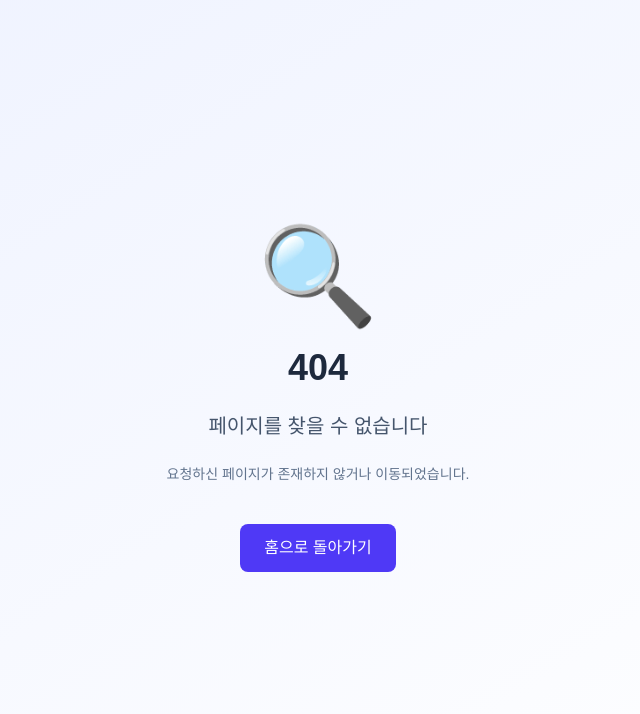
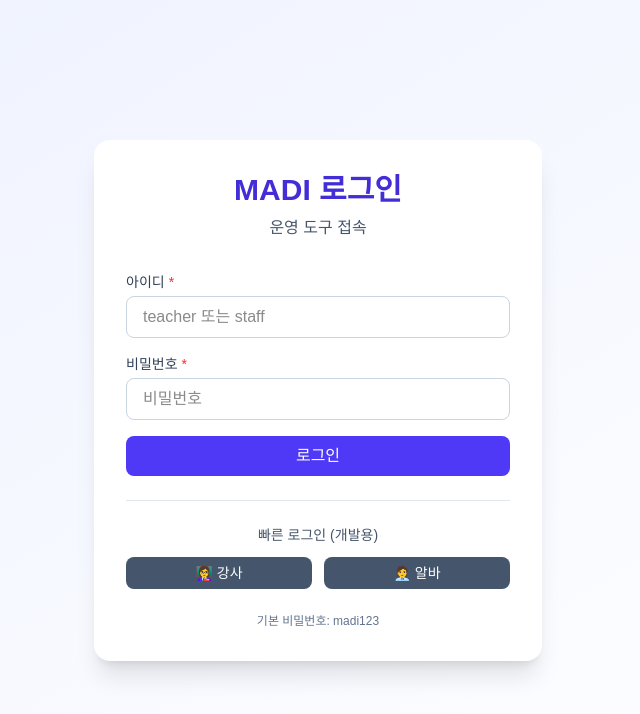
Before and after one commit to yeonhj0507/madi-dbms, a Next.js app: page /login in a window 1280 px wide. Before the commit this address had no page. Shown: the top 714 px of the page, without its empty margins (322-962 px from the left). Built offline with nearby package versions, Linux system fonts and the light colour scheme.

Commit message:
🔐 Phase 6: 인증 시스템 (자체 구현)
- 간단한 토큰 기반 인증
- 역할 기반 접근 제어 (teacher/staff)
- 로그인/로그아웃 API
- Middleware 보호
- 로그인 페이지

✓ Build 성공
✓ NextAuth 대신 자체 인증

```diff
--- /dev/null
+++ b/app/api/auth/login/route.ts
@@ -0,0 +1,29 @@
+import { authenticate, createToken } from '@/lib/auth';
+import { success, error } from '@/lib/api-response';
+import { cookies } from 'next/headers';
+
+export async function POST(req: Request) {
+  try {
+    const { username, password } = await req.json();
+
+    const user = authenticate(username, password);
+
+    if (!user) {
+      return error('아이디 또는 비밀번호가 올바르지 않습니다', 401);
+    }
+
+    const token = createToken(username, password);
+    const cookieStore = await cookies();
+
+    cookieStore.set('auth-token', token, {
+      httpOnly: true,
+      secure: process.env.NODE_ENV === 'production',
+      sameSite: 'lax',
+      maxAge: 60 * 60 * 24 * 7, // 7 days
+    });
+
+    return success({ user }, '로그인 성공');
+  } catch (err) {
+    return error('로그인 처리 중 오류가 발생했습니다', 500);
+  }
+}
--- /dev/null
+++ b/app/api/auth/logout/route.ts
@@ -0,0 +1,9 @@
+import { success } from '@/lib/api-response';
+import { cookies } from 'next/headers';
+
+export async function POST() {
+  const cookieStore = await cookies();
+  cookieStore.delete('auth-token');
+
+  return success(null, '로그아웃 성공');
+}
--- /dev/null
+++ b/app/api/auth/me/route.ts
@@ -0,0 +1,20 @@
+import { getUserByToken } from '@/lib/auth';
+import { success, unauthorized } from '@/lib/api-response';
+import { cookies } from 'next/headers';
+
+export async function GET() {
+  const cookieStore = await cookies();
+  const token = cookieStore.get('auth-token')?.value;
+
+  if (!token) {
+    return unauthorized();
+  }
+
+  const user = getUserByToken(token);
+
+  if (!user) {
+    return unauthorized();
+  }
+
+  return success({ user });
+}
--- /dev/null
+++ b/app/login/page.tsx
@@ -0,0 +1,114 @@
+"use client";
+
+import { useState } from "react";
+import { useRouter } from "next/navigation";
+import { Button } from "@/components/ui/Button";
+import { Input } from "@/components/ui/Input";
+
+export default function LoginPage() {
+  const router = useRouter();
+  const [username, setUsername] = useState("");
+  const [password, setPassword] = useState("");
+  const [error, setError] = useState("");
+  const [loading, setLoading] = useState(false);
+
+  const handleSubmit = async (e: React.FormEvent) => {
+    e.preventDefault();
+    setError("");
+    setLoading(true);
+
+    try {
+      const response = await fetch("/api/auth/login", {
+        method: "POST",
+        headers: { "Content-Type": "application/json" },
+        body: JSON.stringify({ username, password }),
+      });
+
+      const data = await response.json();
+
+      if (!data.ok) {
+        setError(data.error);
+      } else {
+        router.push("/");
+        router.refresh();
+      }
+    } catch (err) {
+      setError("로그인 중 오류가 발생했습니다");
+    } finally {
+      setLoading(false);
+    }
+  };
+
+  const quickLogin = (role: "teacher" | "staff") => {
+    setUsername(role);
+    setPassword("madi123");
+  };
+
+  return (
+    <div className="min-h-screen flex items-center justify-center bg-gradient-to-br from-indigo-50 to-white dark:from-slate-900 dark:to-slate-800 p-4">
+      <div className="bg-white dark:bg-slate-800 rounded-2xl shadow-xl p-8 max-w-md w-full">
+        <div className="text-center mb-8">
+          <h1 className="text-3xl font-bold text-indigo-700 dark:text-indigo-400 mb-2">
+            MADI 로그인
+          </h1>
+          <p className="text-slate-600 dark:text-slate-400">
+            운영 도구 접속
+          </p>
+        </div>
+
+        <form onSubmit={handleSubmit} className="space-y-4">
+          <Input
+            label="아이디"
+            type="text"
+            value={username}
+            onChange={(e) => setUsername(e.target.value)}
+            placeholder="teacher 또는 staff"
+            required
+          />
+
+          <Input
+            label="비밀번호"
+            type="password"
+            value={password}
+            onChange={(e) => setPassword(e.target.value)}
+            placeholder="비밀번호"
+            required
+            error={error}
+          />
+
+          <Button type="submit" fullWidth loading={loading}>
+            로그인
+          </Button>
+        </form>
+
+        <div className="mt-6 pt-6 border-t border-slate-200 dark:border-slate-700">
+          <p className="text-sm text-slate-600 dark:text-slate-400 mb-3 text-center">
+            빠른 로그인 (개발용)
+          </p>
+          <div className="grid grid-cols-2 gap-3">
+            <Button
+              variant="secondary"
+              size="sm"
+              type="button"
+              onClick={() => quickLogin("teacher")}
+            >
+              👩‍🏫 강사
+            </Button>
+            <Button
+              variant="secondary"
+              size="sm"
+              type="button"
+              onClick={() => quickLogin("staff")}
+            >
+              🧑‍💼 알바
+            </Button>
+          </div>
+        </div>
+
+        <p className="mt-6 text-xs text-center text-slate-500 dark:text-slate-400">
+          기본 비밀번호: madi123
+        </p>
+      </div>
+    </div>
+  );
+}
--- /dev/null
+++ b/lib/auth.ts
@@ -0,0 +1,63 @@
+/**
+ * Simple authentication system
+ * For production, use a proper auth solution
+ */
+
+export type UserRole = 'teacher' | 'staff';
+
+export interface User {
+  id: string;
+  username: string;
+  name: string;
+  role: UserRole;
+}
+
+const users: Record<string, { password: string; user: User }> = {
+  teacher: {
+    password: 'madi123',
+    user: {
+      id: '1',
+      username: 'teacher',
+      name: '강사',
+      role: 'teacher',
+    },
+  },
+  staff: {
+    password: 'madi123',
+    user: {
+      id: '2',
+      username: 'staff',
+      name: '알바',
+      role: 'staff',
+    },
+  },
+};
+
+export function authenticate(username: string, password: string): User | null {
+  const userData = users[username];
+
+  if (!userData || userData.password !== password) {
+    return null;
+  }
+
+  return userData.user;
+}
+
+export function getUserByToken(token: string): User | null {
+  try {
+    const decoded = JSON.parse(Buffer.from(token, 'base64').toString());
+    const userData = users[decoded.username];
+
+    if (!userData || decoded.password !== userData.password) {
+      return null;
+    }
+
+    return userData.user;
+  } catch {
+    return null;
+  }
+}
+
+export function createToken(username: string, password: string): string {
+  return Buffer.from(JSON.stringify({ username, password })).toString('base64');
+}
--- /dev/null
+++ b/middleware.ts
@@ -0,0 +1,39 @@
+import { NextResponse } from 'next/server';
+import type { NextRequest } from 'next/server';
+import { getUserByToken } from '@/lib/auth';
+
+export function middleware(request: NextRequest) {
+  const protectedRoutes = ['/teacher', '/staff'];
+  const isProtectedRoute = protectedRoutes.some((route) =>
+    request.nextUrl.pathname.startsWith(route)
+  );
+
+  if (isProtectedRoute) {
+    const token = request.cookies.get('auth-token')?.value;
+
+    if (!token) {
+      return NextResponse.redirect(new URL('/login', request.url));
+    }
+
+    const user = getUserByToken(token);
+
+    if (!user) {
+      return NextResponse.redirect(new URL('/login', request.url));
+    }
+
+    // 역할 기반 접근 제어
+    if (request.nextUrl.pathname.startsWith('/teacher') && user.role !== 'teacher') {
+      return NextResponse.redirect(new URL('/staff', request.url));
+    }
+
+    if (request.nextUrl.pathname.startsWith('/staff') && user.role !== 'staff') {
+      return NextResponse.redirect(new URL('/teacher', request.url));
+    }
+  }
+
+  return NextResponse.next();
+}
+
+export const config = {
+  matcher: ['/((?!api|_next/static|_next/image|favicon.ico|login).*)'],
+};
--- a/package.json
+++ b/package.json
@@ -11,8 +11,9 @@
   "dependencies": {
     "@notionhq/client": "^2.3.0",
     "@tanstack/react-query": "^5.95.2",
+    "@types/bcryptjs": "^2.4.6",
+    "bcryptjs": "^3.0.3",
     "next": "16.2.1",
-    "next-auth": "^5.0.0-beta.30",
     "next-themes": "^0.4.6",
     "pino": "^10.3.1",
     "pino-pretty": "^13.1.3",
```
Also changed, not shown: 1 other file (tests, documents, lock files or other folders).
